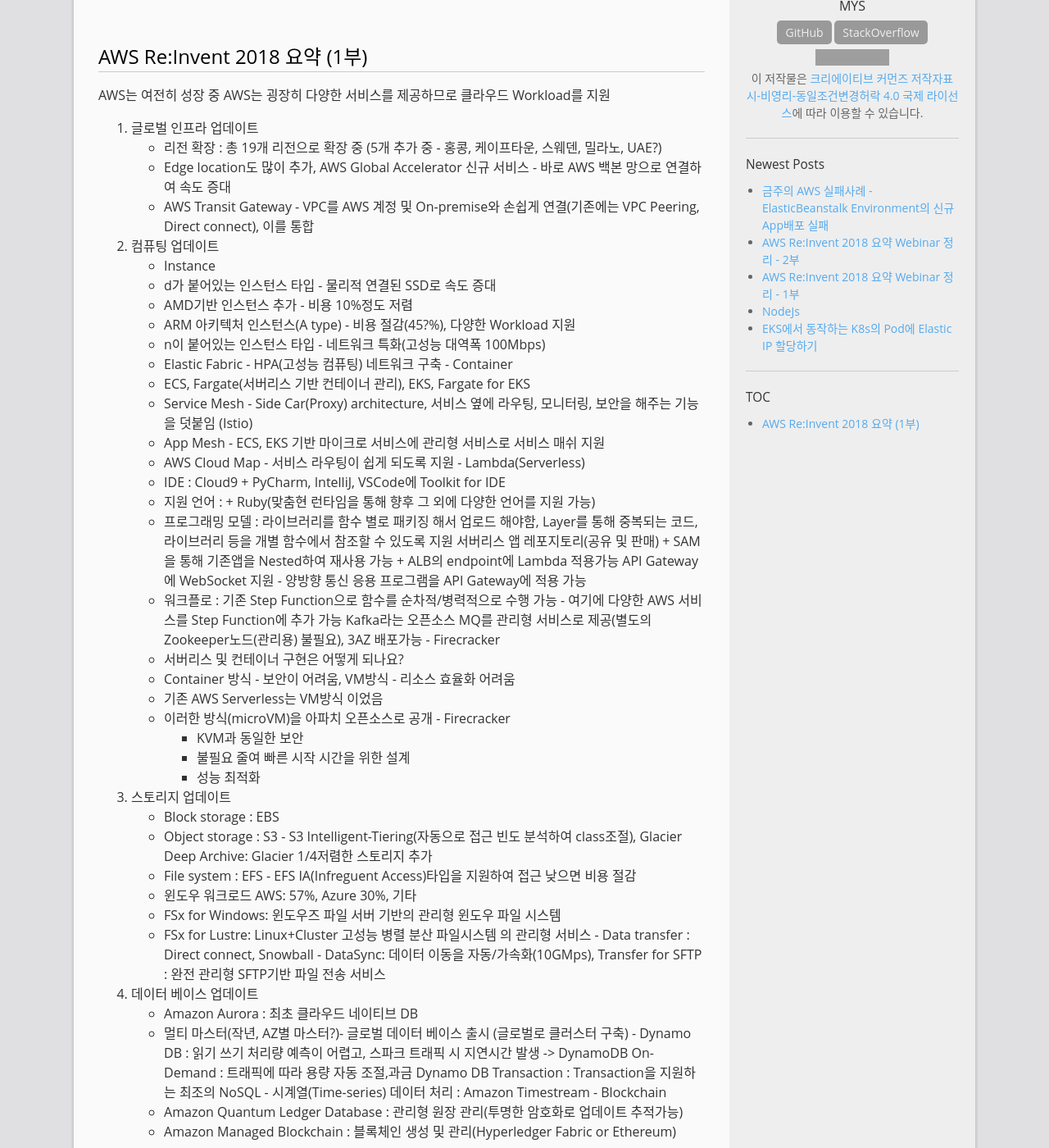
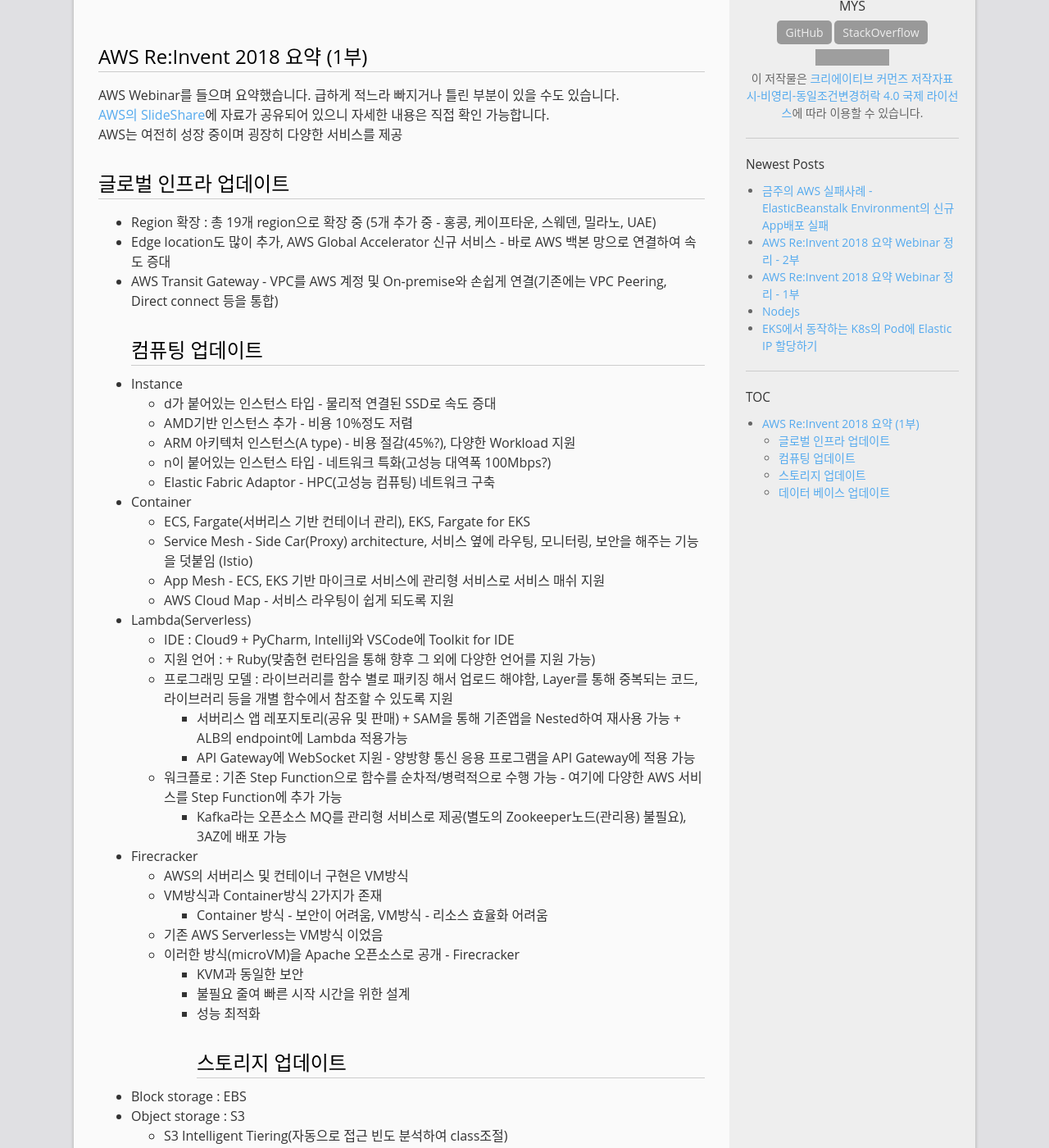
Before and after one commit to mystria/mystria.github.io, a Jekyll site: the page built from _posts/2018-12-12-aws-re-invent-2018-webinar-1.md, in a window 1280 px wide and 1400 px high, scrolled down 282 px. Shown: the whole window at 82% size. Built offline with Jekyll 4.4.1, drawn with Linux system fonts in a browser that asks for light colours; comment, search, counter and statistics services are not loaded; some of the changed text lies outside the part shown; grey boxes are pictures that could not be loaded.

Commit message:
Content rewrite

```diff
--- a/_posts/2018-12-12-aws-re-invent-2018-webinar-1.md
+++ b/_posts/2018-12-12-aws-re-invent-2018-webinar-1.md
@@ -6,55 +6,65 @@
 comments: true
 ---
 # AWS Re:Invent 2018 요약 (1부)
-AWS는 여전히 성장 중
-AWS는 굉장히 다양한 서비스를 제공하므로 클라우드 Workload를 지원
-1. 글로벌 인프라 업데이트
-  - 리전 확장 : 총 19개 리전으로 확장 중 (5개 추가 중 - 홍콩, 케이프타운, 스웨덴, 밀라노, UAE?)
-  - Edge location도 많이 추가, AWS Global Accelerator 신규 서비스 - 바로 AWS 백본 망으로 연결하여 속도 증대
-  - AWS Transit Gateway - VPC를 AWS 계정 및 On-premise와 손쉽게 연결(기존에는 VPC Peering, Direct connect), 이를 통합
-2. 컴퓨팅 업데이트
-  - Instance
-    - d가 붙어있는 인스턴스 타입 - 물리적 연결된 SSD로 속도 증대
-    - AMD기반 인스턴스 추가 - 비용 10%정도 저렴
-    - ARM 아키텍처 인스턴스(A type) - 비용 절감(45?%), 다양한 Workload 지원
-    - n이 붙어있는 인스턴스 타입 - 네트워크 특화(고성능 대역폭 100Mbps)
-    - Elastic Fabric - HPA(고성능 컴퓨팅) 네트워크 구축
-  - Container
-    - ECS, Fargate(서버리스 기반 컨테이너 관리), EKS, Fargate for EKS
-    - Service Mesh - Side Car(Proxy) architecture, 서비스 옆에 라우팅, 모니터링, 보안을 해주는 기능을 덧붙임 (Istio)
-    - App Mesh - ECS, EKS 기반 마이크로 서비스에 관리형 서비스로 서비스 매쉬 지원
-    - AWS Cloud Map - 서비스 라우팅이 쉽게 되도록 지원
-  - Lambda(Serverless)
-    - IDE : Cloud9 + PyCharm, IntelliJ, VSCode에 Toolkit for IDE
-    - 지원 언어 : + Ruby(맞춤현 런타임을 통해 향후 그 외에 다양한 언어를 지원 가능)
-    - 프로그래밍 모델 : 라이브러리를 함수 별로 패키징 해서 업로드 해야함, Layer를 통해 중복되는 코드, 라이브러리 등을 개별 함수에서 참조할 수 있도록 지원
-      서버리스 앱 레포지토리(공유 및 판매) + SAM을 통해 기존앱을 Nested하여 재사용 가능 + ALB의 endpoint에 Lambda 적용가능
-      API Gateway에 WebSocket 지원 - 양방향 통신 응용 프로그램을 API Gateway에 적용 가능
-    - 워크플로 : 기존 Step Function으로 함수를 순차적/병력적으로 수행 가능 - 여기에 다양한 AWS 서비스를 Step Function에 추가 가능
-      Kafka라는 오픈소스 MQ를 관리형 서비스로 제공(별도의 Zookeeper노드(관리용) 불필요), 3AZ 배포가능
-  - Firecracker
-    - 서버리스 및 컨테이너 구현은 어떻게 되나요?
-    - Container 방식 - 보안이 어려움, VM방식 - 리소스 효율화 어려움
-    - 기존 AWS Serverless는 VM방식 이었음
-    - 이러한 방식(microVM)을 아파치 오픈소스로 공개 - Firecracker
+AWS Webinar를 들으며 요약했습니다. 급하게 적느라 빠지거나 틀린 부분이 있을 수도 있습니다.
+[AWS의 SlideShare](https://www.slideshare.net/awskorea)에 자료가 공유되어 있으니 자세한 내용은 직접 확인 가능합니다.
+AWS는 여전히 성장 중이며 굉장히 다양한 서비스를 제공
+## 글로벌 인프라 업데이트
+  * Region 확장 : 총 19개 region으로 확장 중 (5개 추가 중 - 홍콩, 케이프타운, 스웨덴, 밀라노, UAE)
+  * Edge location도 많이 추가, AWS Global Accelerator 신규 서비스 - 바로 AWS 백본 망으로 연결하여 속도 증대
+  * AWS Transit Gateway - VPC를 AWS 계정 및 On-premise와 손쉽게 연결(기존에는 VPC Peering, Direct connect 등을 통합)
+## 컴퓨팅 업데이트
+  * Instance
+    + d가 붙어있는 인스턴스 타입 - 물리적 연결된 SSD로 속도 증대
+    + AMD기반 인스턴스 추가 - 비용 10%정도 저렴
+    + ARM 아키텍처 인스턴스(A type) - 비용 절감(45%?), 다양한 Workload 지원
+    + n이 붙어있는 인스턴스 타입 - 네트워크 특화(고성능 대역폭 100Mbps?)
+    + Elastic Fabric Adaptor - HPC(고성능 컴퓨팅) 네트워크 구축
+  * Container
+    + ECS, Fargate(서버리스 기반 컨테이너 관리), EKS, Fargate for EKS
+    + Service Mesh - Side Car(Proxy) architecture, 서비스 옆에 라우팅, 모니터링, 보안을 해주는 기능을 덧붙임 (Istio)
+    + App Mesh - ECS, EKS 기반 마이크로 서비스에 관리형 서비스로 서비스 매쉬 지원
+    + AWS Cloud Map - 서비스 라우팅이 쉽게 되도록 지원
+  * Lambda(Serverless)
+    + IDE : Cloud9 + PyCharm, IntelliJ와 VSCode에 Toolkit for IDE
+    + 지원 언어 : + Ruby(맞춤현 런타임을 통해 향후 그 외에 다양한 언어를 지원 가능)
+    + 프로그래밍 모델 : 라이브러리를 함수 별로 패키징 해서 업로드 해야함, Layer를 통해 중복되는 코드, 라이브러리 등을 개별 함수에서 참조할 수 있도록 지원
+      - 서버리스 앱 레포지토리(공유 및 판매) + SAM을 통해 기존앱을 Nested하여 재사용 가능 + ALB의 endpoint에 Lambda 적용가능
+      - API Gateway에 WebSocket 지원 - 양방향 통신 응용 프로그램을 API Gateway에 적용 가능
+    + 워크플로 : 기존 Step Function으로 함수를 순차적/병력적으로 수행 가능 - 여기에 다양한 AWS 서비스를 Step Function에 추가 가능
+      - Kafka라는 오픈소스 MQ를 관리형 서비스로 제공(별도의 Zookeeper노드(관리용) 불필요), 3AZ에 배포 가능
+  * Firecracker
+    + AWS의 서버리스 및 컨테이너 구현은 VM방식
+    + VM방식과 Container방식 2가지가 존재
+      - Container 방식 - 보안이 어려움, VM방식 - 리소스 효율화 어려움
+    + 기존 AWS Serverless는 VM방식 이었음
+    + 이러한 방식(microVM)을 Apache 오픈소스로 공개 - Firecracker
       - KVM과 동일한 보안
       - 불필요 줄여 빠른 시작 시간을 위한 설계
       - 성능 최적화
-3. 스토리지 업데이트
-  - Block storage : EBS
-  - Object storage : S3 - S3 Intelligent-Tiering(자동으로 접근 빈도 분석하여 class조절), Glacier Deep Archive: Glacier 1/4저렴한 스토리지 추가
-  - File system : EFS - EFS IA(Infreguent Access)타입을 지원하여 접근 낮으면 비용 절감
-    - 윈도우 워크로드 AWS: 57%, Azure 30%, 기타
-    - FSx for Windows: 윈도우즈 파일 서버 기반의 관리형 윈도우 파일 시스템
-    - FSx for Lustre: Linux+Cluster 고성능 병렬 분산 파일시스템 의 관리형 서비스
-  - Data transfer : Direct connect, Snowball - DataSync: 데이터 이동을 자동/가속화(10GMps), Transfer for SFTP : 완전 관리형 SFTP기반 파일 전송 서비스
+## 스토리지 업데이트
+  * Block storage : EBS
+  * Object storage : S3
+    + S3 Intelligent Tiering(자동으로 접근 빈도 분석하여 class조절)
+    + Glacier Deep Archive: Glacier 1/4저렴한 스토리지 추가
+  * File system : EFS
+    + EFS IA(Infreguent Access)타입을 지원하여 접근 낮으면 비용 절감
+    + FSx for Windows: Windows 파일 서버 기반의 관리형 Windows 파일 시스템
+      - Windows workload가 AWS는 57%, Azure는 30%, 기타로 점유
+    + FSx for Lustre: Linux+Cluster, 고성능 병렬 분산 파일시스템 의 관리형 서비스
+  * Data transfer : Direct connect, Snowball
+    + DataSync: 데이터 이동을 자동/가속화(10GMps)
+    + Transfer for SFTP : 완전 관리형 SFTP기반 파일 전송 서비스
 
-4. 데이터 베이스 업데이트
-  - Amazon Aurora : 최초 클라우드 네이티브 DB
-    - 멀티 마스터(작년, AZ별 마스터?)- 글로벌 데이터 베이스 출시 (글로벌로 클러스터 구축)
-  - Dynamo DB : 읽기 쓰기 처리량 예측이 어렵고, 스파크 트래픽 시 지연시간 발생 -> DynamoDB On-Demand : 트래픽에 따라 용량 자동 조절,과금
-    Dynamo DB Transaction : Transaction을 지원하는 최조의 NoSQL
-  - 시계열(Time-series) 데이터 처리 : Amazon Timestream
-  - Blockchain
+## 데이터 베이스 업데이트
+  * Amazon Aurora : 최초 클라우드 네이티브 DB
+    + Multi Master(작년에 출시) : AZ별로 여러개의 Master node
+    + 글로벌 데이터 베이스 출시 : 여러 region에 걸쳐 클러스터 구축가능(각 region에 Master node, region 간 동기화)
+  * Dynamo DB :
+    + Dynamo DB On-Demand : 트래픽에 따라 용량 자동 조절,과금
+      - 기존에는 읽기 쓰기 처리량 예측이 어렵고, traffic spike 시 지연시간 발생
+    + Dynamo DB Transaction : Transaction을 지원하는 최조의 NoSQL
+  * 시계열(Time-series) 데이터 처리 : Amazon Timestream
+  * Blockchain
     - Amazon Quantum Ledger Database : 관리형 원장 관리(투명한 암호화로 업데이트 추적가능)
     - Amazon Managed Blockchain : 블록체인 생성 및 관리(Hyperledger Fabric or Ethereum)
--- a/_posts/2018-12-12-aws-re-invent-2018-webinar-2.md
+++ b/_posts/2018-12-12-aws-re-invent-2018-webinar-2.md
@@ -6,48 +6,54 @@
 comments: true
 ---
 # AWS Re:Invent 2018 요약 (2부)
+AWS Webinar를 들으며 요약했습니다. 급하게 적느라 빠지거나 틀린 부분이 있을 수도 있습니다.
+[AWS의 SlideShare](https://www.slideshare.net/awskorea)에 자료가 공유되어 있으니 자세한 내용은 직접 확인 가능합니다.
+분량이 많아 2시간 세션을 1시간 씩 나눠 작성하였습니다. 두번째 세션은 잘 모르는데다 관심이 없는 주제라 많이 축약했습니다.
 
-5. 인공지능 업데이트
-  - 인프라 및 프레임워크 제공: P3dn 타입 추가
-    - Keras, GLUON
-    - TensorFlow, mxnet, PYTORCH (TensorFlow는 주로 아마존에서 수행 - TensorFlow에 최적화하여 Multi-GPU에서 90%효율(기존 65%), 학습속도 2배)
-  - 학습 보다 추론(Inference) 비용이 대부분(80% 정도?)
-    - Amazon Elastic Inference : 최대 75%비용 절감, EC2인스턴스에 GPU가속 기능 추가
-    - Inferentia 칩셋 개발 - AWS에서 설계한 추론 맞춤형 칩셋(EC2, SageMaker, Inference 지원)
-  - 어려운 ML 구축 - SageMaker 기계 학습 모델 생성, 훈련, 서비스 배포 관리형 서비스
-    - Jupyter Notebook ? : Ground Truth로 신뢰도 높은 학습 데이터(라벨링 된) 세트 구축 자동화
-    - 다양한 Algorithm 추가
-    - ML을 위한 마켓 플레이스 제공
-  - Deep Learning Compiler : SageMaker Neo를 오픈소스로 공개
-  - 최근 강화 학습의 대두 : 잘하면 보상, 못하면 적은 패널티
-    - 작년 DeepLens, 올해 DeepRacer 출시 : 자동 주행 자동차
-  - AI 서비스 : Rekognition(사진 영상 인식), Lex, 등등
-    - 개인화 및 추천 - 아마존 쇼핑몰 노하우 Amazon Personalize : 개인화 및 추천 서비스, EMR에 데이터 넣으면 실시간으로 API 제공
-    - 비즈니스 예측 - (역시 아마존 노하우) Forecast : 시계열 예측 서비스(SAP, Oracle SC, Timestream과 통합), 데이터 셋 입력 시 예측 API 제공
-    - OCR - Amazon Textract : OCR ++ 서비스, 텍스트와 데이터(테이블에서) 추출
-  - AI+분석+스토리지 통합
-    - AI Stack을 연계 -> 요구사항 충족
-    - Data Lake 구성 관리를 쉽게 - Lake Formation : 며칠 내에 안전한 데이터 레이크 구축
+## 인공지능 업데이트
+  * 인프라 및 프레임워크 제공 : P3dn 타입 추가
+    + Keras, GLUON
+    + TensorFlow, mxnet, PYTORCH (TensorFlow는 주로 아마존에서 수행 - TensorFlow에 최적화하여 Multi-GPU에서 90%효율(기존 65%), 학습속도 2배)
+  * 학습 보다 추론(Inference) 비용이 대부분(80% 정도?)
+    + Amazon Elastic Inference : 최대 75%비용 절감, EC2 인스턴스에 GPU가속 기능 추가
+    + Inferentia 칩셋 개발 : AWS에서 설계한 추론 맞춤형 칩셋(EC2, SageMaker, Inference 지원)
+  * 어려운 ML 구축 - SageMaker 기계 학습 모델 생성, 훈련, 서비스 배포 관리형 서비스
+    + Jupyter Notebook ? : Ground Truth로 신뢰도 높은 학습 데이터(라벨링 된) 세트 구축 자동화
+    + 다양한 Algorithm 추가
+    + ML을 위한 마켓 플레이스 제공
+  * Deep Learning Compiler : SageMaker Neo를 오픈소스로 공개
+  * 최근 강화 학습(잘하면 보상, 못하면 적은 패널티)의 대두
+    + 작년 DeepLens, 올해 DeepRacer(자동 주행 자동차) 출시
+  * AI 서비스 - Rekognition(사진 영상 인식), Lex, 등등
+    + 개인화 및 추천 - 아마존 쇼핑몰의 노하우
+      - Amazon Personalize : 개인화 및 추천 서비스, EMR에 데이터 넣으면 실시간으로 API 제공
+    + 비즈니스 예측 - 역시 아마존 쇼핑몰의 노하우
+      - Forecast : 시계열 예측 서비스(SAP, Oracle SC, Timestream과 통합), 데이터 셋 입력 시 예측 API 제공
+    + OCR
+      - Amazon Textract : OCR ++ 서비스, 텍스트 뿐 아니라 테이블 등 에서 데이터도 추출
+  * AI + 분석 + 스토리지 통합
+    + AI Stack을 연계하여 요구사항 충족
+    + Lake Formation : Data lake 구성 관리를 쉽게도와주며 며칠 내에 안전한 data lake 구축
 
-6. 기타?
-  - 보안 - 최우선 순위
-    - AWS Security Hub : 클라우드 환경 전반을 중앙에서 보안 관리
-    - AWS Control Tower : 다중 계정, 외부 접근에 대한 접근 창구
-  - 하이브리드 환경 구축 옵션
-    - On-Premise 환경과 통합
-    - VMware 기반으로 AWS서비스 운영 : Amazon RDS on VMware
-    - Edge(네트워크가 어려운 지역)에서 데이터 이동을 위한 Snowball : EC2 레벨의 기능 지원 추가
-    - AWS Outpost : On-Premise에 하드웨어를 설치하여 AWS를 local에 구축 가능
-  - Well-Architected
-    - 클라우드에 적절하게 잘 설계했는가? AWS 아키텍트가 점검, 교육, 백서 발행
+## 기타
+  * 보안 - 최우선 순위
+    + AWS Security Hub : 클라우드 환경 전반을 중앙에서 보안 관리
+    + AWS Control Tower : 다중 계정, 외부 접근에 대한 접근 창구
+  * 하이브리드 환경 구축 옵션
+    + On-Premise 환경과 통합
+    + VMware 기반으로 AWS서비스 운영 : Amazon RDS on VMware
+    + Edge(네트워크가 어려운 지역)에서 데이터 이동을 위한 Snowball : EC2 레벨의 기능 지원 추가
+    + AWS Outpost : On-Premise에 하드웨어를 설치하여 AWS를 local에 구축 가능
+  * Well-Architected
+    + 클라우드를 적절하게 잘 설계했는지 AWS 아키텍트가 점검해주며, 교육, 백서 발행
       - 운영 탁월성, 보안, 신뢰성, 성능 향상, 비용 최적화
       - 기술 비즈니스 팀에 요청하면 검사 해줌
-    - Well-Architected Tool : 직접 측정 가능
+    + Well-Architected Tool : 직접 측정 가능
 
-7. 차세대 산업(IoT, 로봇, 우주산업) 진입 장벽 제거
-  - IoT : FreeRTOS, Grenngrass, AWS IoT 시리즈 + Iot SiteWise, IoT Things Graph, IoT Events 추가
-  - Robot : RoboMaker(오픈소스 운영체제, 개발환경, 시뮬레이션 환경 지원)
-  - 우주 : Ground Station(저가, 소형 위성 Cubeset을 관리해 줄 수 있는 서비스)
+## 차세대 산업(IoT, 로봇, 우주산업) 진입 장벽 제거
+  * IoT : FreeRTOS, Grenngrass, AWS IoT 시리즈 + Iot SiteWise, IoT Things Graph, IoT Events 추가
+  * 로봇 : RoboMaker(오픈소스 운영체제, 개발환경, 시뮬레이션 환경 지원)
+  * 우주산업 : Ground Station(저가, 소형 위성 Cubeset을 관리해 줄 수 있는 서비스)
 
-다양한 기능을 제공해 줌, 나중에 뭔가를 만들 때 AWS에서 기능을 찾아볼 수 있었으면 좋겠다. Go Build!
-슬라이드 다시 보기 : https://www.slideshare.net/awskorea
+AWS가 다양한 기능을 제공해 주기 때문에 나중에 뭔가를 만들 때 AWS에서 기능을 찾아볼 수 있었으면 좋겠다.
+Go Build!
```
